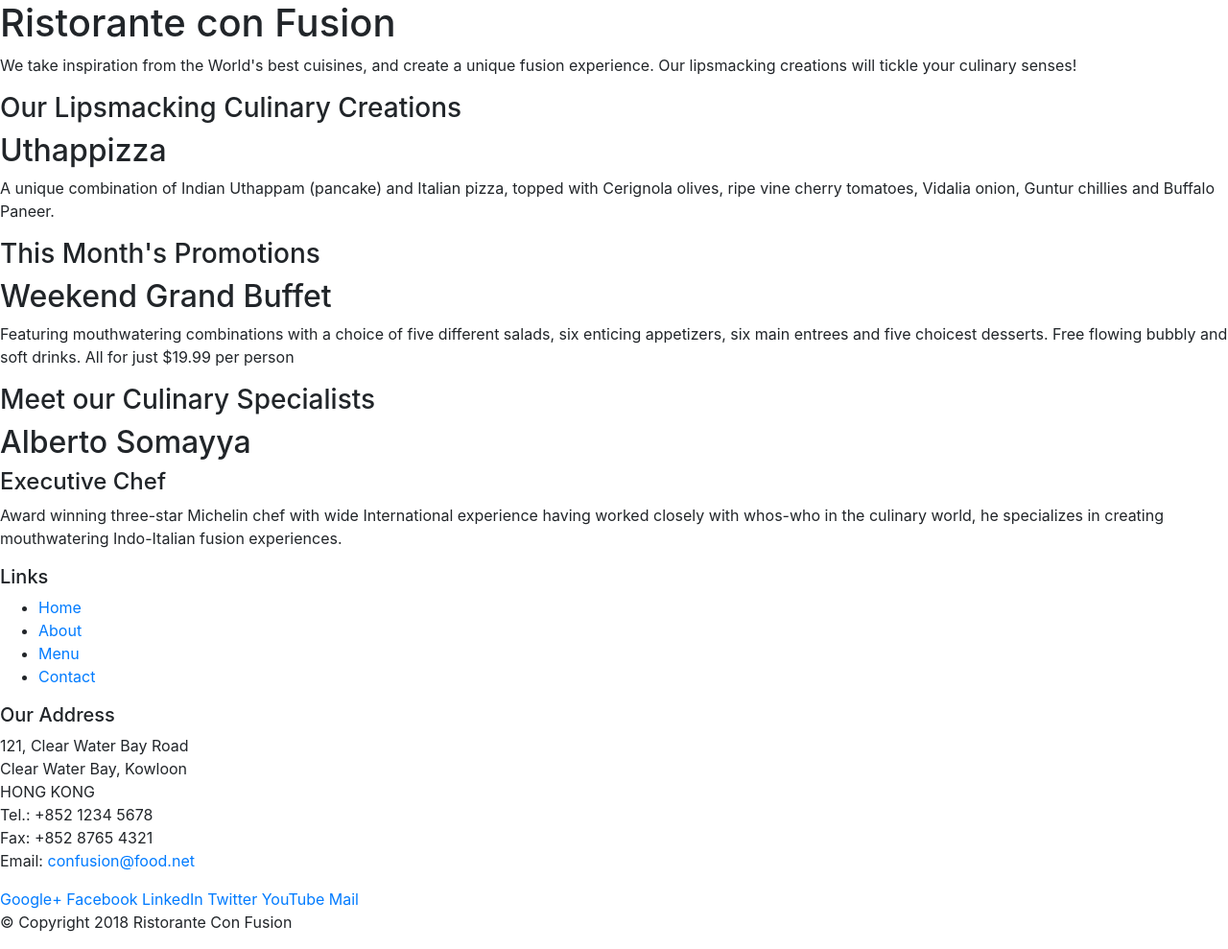
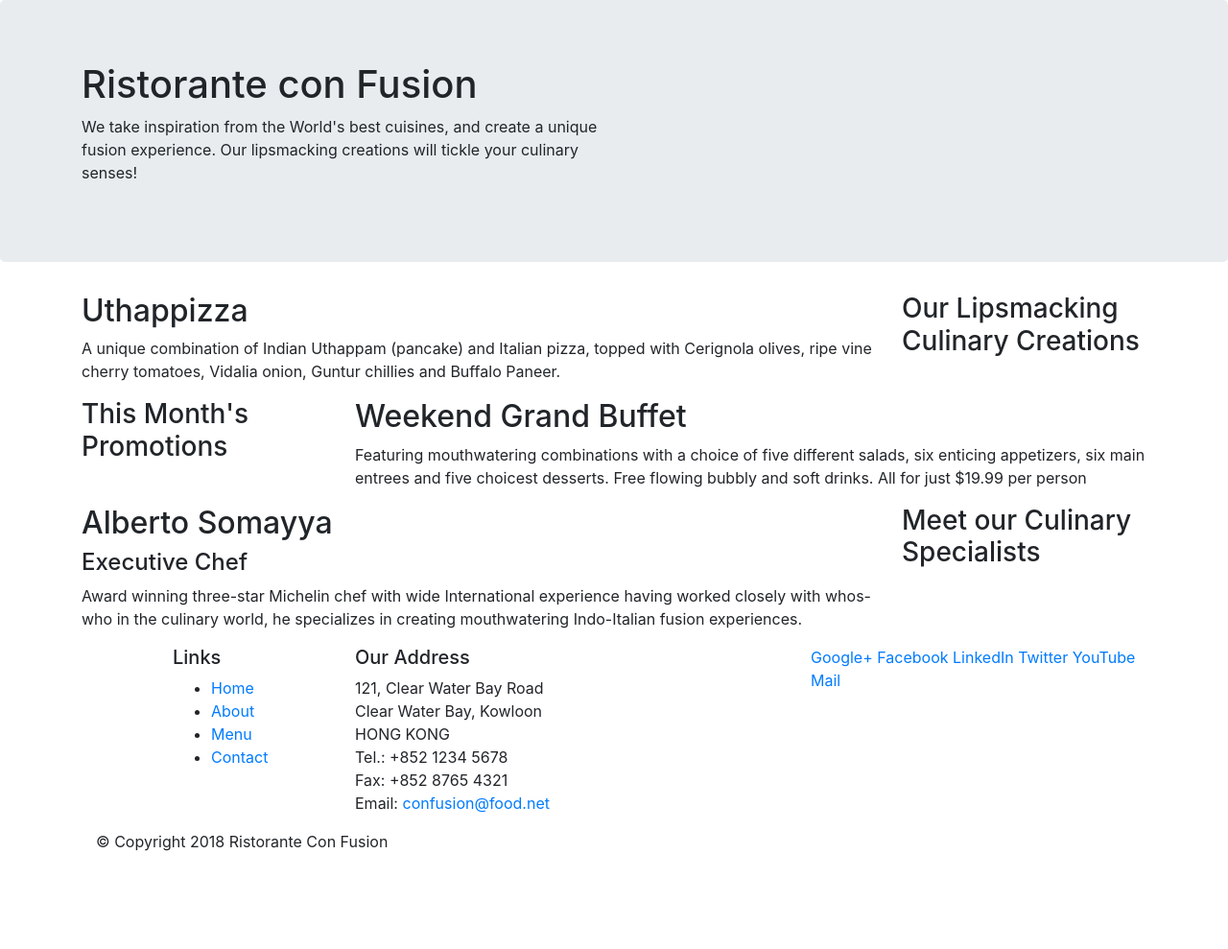
Before and after one commit to TARANJOTS/Confusion-Bootstrap, a website: page index.html in a window 1280 px wide. Shown: the whole page at 96% size. After the commit the page ends 905 px from the top, so only its background shows below. Drawn offline with nearby package versions, Linux system fonts and the light colour scheme.

Commit message:
Bootstrap Grid Part 1

```diff
--- a/index.html
+++ b/index.html
@@ -14,46 +14,46 @@
 
 <body>
 
-    <header>
-        <div>
-            <div>
-                <div>
+    <header class="jumbotron">
+        <div class="container">
+            <div class="row">
+                <div class="col-12 col-sm-6">
                     <h1>Ristorante con Fusion</h1>
                     <p>We take inspiration from the World's best cuisines, and create a unique fusion experience. Our lipsmacking creations will tickle your culinary senses!</p>
                 </div>
-                <div>
+                <div class="col-12 com-sm">
                 </div>
             </div>
         </div>
     </header>
 
-    <div>
-        <div>
-            <div>
+    <div class="container">
+        <div class="row">
+            <div class="col-12 col-sm-4 order-sm-last col-md-3">
                 <h3>Our Lipsmacking Culinary Creations</h3>
             </div>
-            <div>
+            <div class="col col-sm order-sm-first col-md">
                 <h2>Uthappizza</h2>
                 <p>A unique combination of Indian Uthappam (pancake) and Italian pizza, topped with Cerignola olives, ripe vine cherry tomatoes, Vidalia onion, Guntur chillies and Buffalo Paneer.</p>
             </div>
         </div>
 
 
-        <div>
-            <div>
+        <div class="row">
+            <div class="col-12 col-sm-4 col-md-3">
                 <h3>This Month's Promotions</h3>
             </div>
-            <div>
+            <div class="col col-sm col-md">
                 <h2>Weekend Grand Buffet</h2>
                 <p>Featuring mouthwatering combinations with a choice of five different salads, six enticing appetizers, six main entrees and five choicest desserts. Free flowing bubbly and soft drinks. All for just $19.99 per person </p>
             </div>
         </div>
 
-        <div>
-            <div>
+        <div class="row">
+            <div class="col-12 col-sm-4 order-sm-last col-md-3">
                 <h3>Meet our Culinary Specialists</h3>
             </div>
-            <div>
+            <div class="col col-sm order-sm-first col-md">
                 <h2>Alberto Somayya</h2>
                 <h4>Executive Chef</h4>
                 <p>Award winning three-star Michelin chef with wide International experience having worked closely with whos-who in the culinary world, he specializes in creating mouthwatering Indo-Italian fusion experiences. </p>
@@ -62,9 +62,9 @@
     </div>
 
     <footer>
-        <div>
-            <div>
-                <div>
+        <div class="container">
+            <div class="row">
+                <div class="col-4 offset-1 col-sm-2">
                     <h5>Links</h5>
                     <ul>
                         <li><a href="#">Home</a></li>
@@ -73,7 +73,7 @@
                         <li><a href="#">Contact</a></li>
                     </ul>
                 </div>
-                <div>
+                <div class="col-7 col-sm-5">
                     <h5>Our Address</h5>
                     <address>
 		              121, Clear Water Bay Road<br>
@@ -84,7 +84,7 @@
 		              Email: <a href="mailto:confusion@food.net">confusion@food.net</a>
 		           </address>
                 </div>
-                <div>
+                <div class="col-12 col-sm-4">
                     <div>
                         <a href="http://google.com/+">Google+</a>
                         <a href="http://www.facebook.com/profile.php?id=">Facebook</a>
@@ -95,8 +95,8 @@
                     </div>
                 </div>
            </div>
-           <div>
-                <div>
+           <div clas="row">
+                <div class="col-auto">
                     <p>© Copyright 2018 Ristorante Con Fusion</p>
                 </div>
            </div>
```
